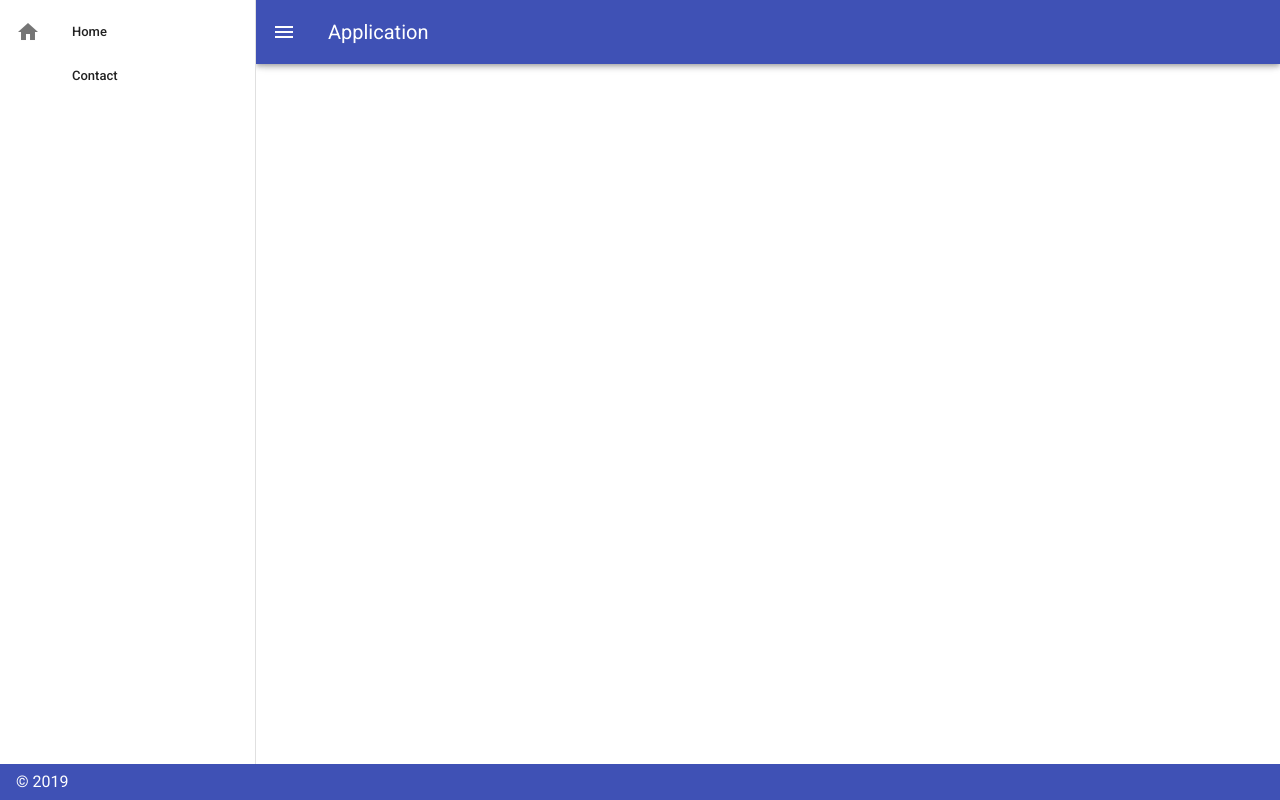
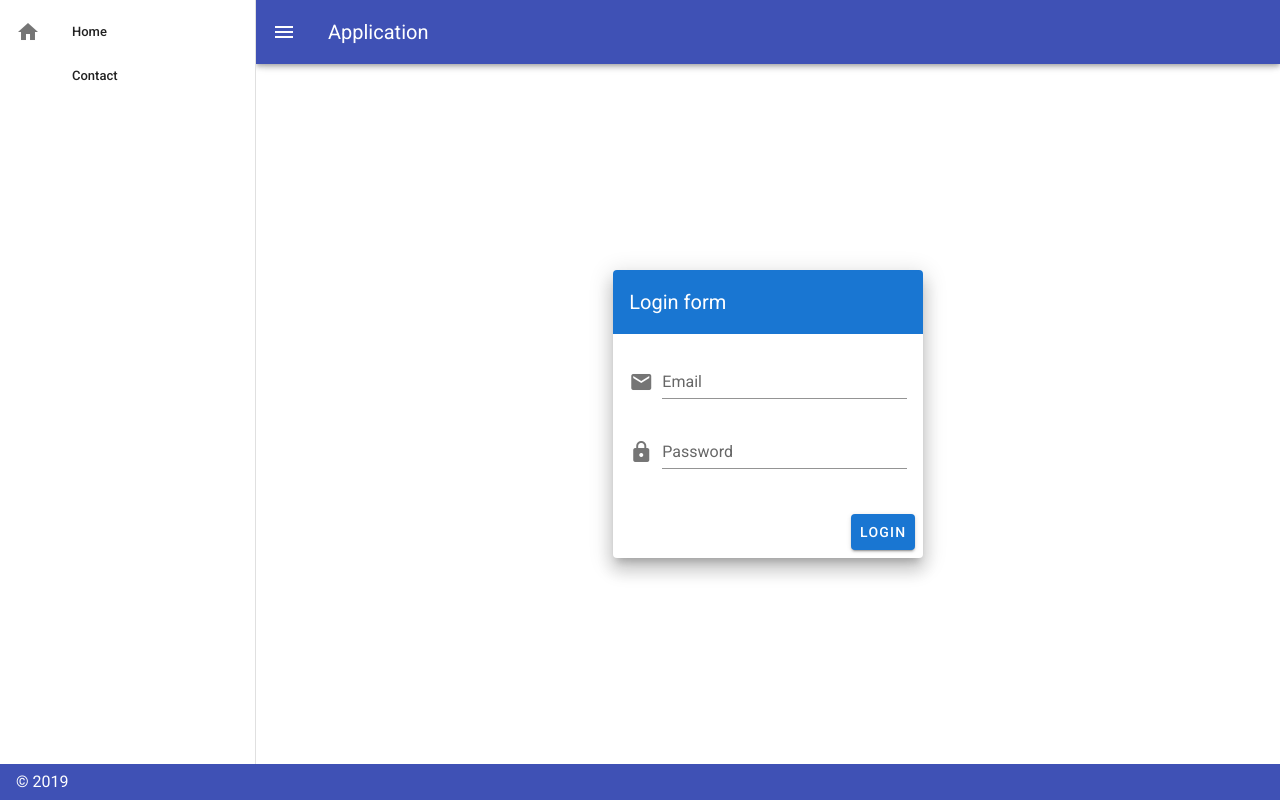
Before and after one commit to frascarpa/simple-notes, a Vue app: page /login in a window 1280 px wide. Built offline with nearby package versions, Linux system fonts and the light colour scheme.

Commit message:
ADD: login route

```diff
--- a/package.json
+++ b/package.json
@@ -9,6 +9,7 @@
   },
   "dependencies": {
     "core-js": "^3.4.3",
+    "material-design-icons-iconfont": "^5.0.1",
     "vue": "^2.6.10",
     "vue-router": "^3.1.3",
     "vuetify": "^2.1.0"
--- a/src/App.vue
+++ b/src/App.vue
@@ -64,7 +64,7 @@
 
 
   data: () => ({
-    //
+    drawer: true,
   }),
 };
 </script>
--- a/src/plugins/vuetify.js
+++ b/src/plugins/vuetify.js
@@ -1,7 +1,11 @@
+import 'material-design-icons-iconfont/dist/material-design-icons.css';
 import Vue from 'vue';
 import Vuetify from 'vuetify/lib';
 
 Vue.use(Vuetify);
 
 export default new Vuetify({
+    icons: {
+        iconfont: 'mdi', // default - only for display purposes
+      },
 });
--- a/src/router/index.js
+++ b/src/router/index.js
@@ -1,6 +1,7 @@
 import Vue from 'vue'
 import VueRouter from 'vue-router'
 import HelloWorld from '@/views/HelloWorld.vue'
+import Login from '@/views/Login.vue'
 
 Vue.use(VueRouter)
 
@@ -9,6 +10,11 @@
     path: '/',
     name: 'landing',
     component: HelloWorld
+  },
+  {
+    path: '/login',
+    name: 'login',
+    component: Login
   },
 ]
 
--- /dev/null
+++ b/src/views/Login.vue
@@ -0,0 +1,63 @@
+<template>
+      <v-container
+        class="fill-height"
+        fluid
+      >
+        <v-row
+          align="center"
+          justify="center"
+        >
+          <v-col
+            cols="12"
+            sm="8"
+            md="4"
+          >
+            <v-card class="elevation-12">
+              <v-toolbar
+                color="primary"
+                dark
+                flat
+              >
+                <v-toolbar-title>Login form</v-toolbar-title>
+                <v-spacer />
+              </v-toolbar>
+              <v-card-text>
+                <v-form>
+                  <v-text-field
+                    :model="email"
+                    label="Email"
+                    name="email"
+                    prepend-icon="email"
+                    type="text"
+                  />
+
+                  <v-text-field
+                    :model="password"
+                    id="password"
+                    label="Password"
+                    name="password"
+                    prepend-icon="lock"
+                    type="password"
+                  />
+                </v-form>
+              </v-card-text>
+              <v-card-actions>
+                <v-spacer />
+                <v-btn color="primary">Login</v-btn>
+              </v-card-actions>
+            </v-card>
+          </v-col>
+        </v-row>
+      </v-container>
+</template>
+
+<script>
+export default {
+  name: 'Login',
+
+  data: () => ({
+      email: null,
+      password: null,
+  })
+}
+</script>
```
Also changed, not shown: 1 other file (tests, documents, lock files or other folders).
